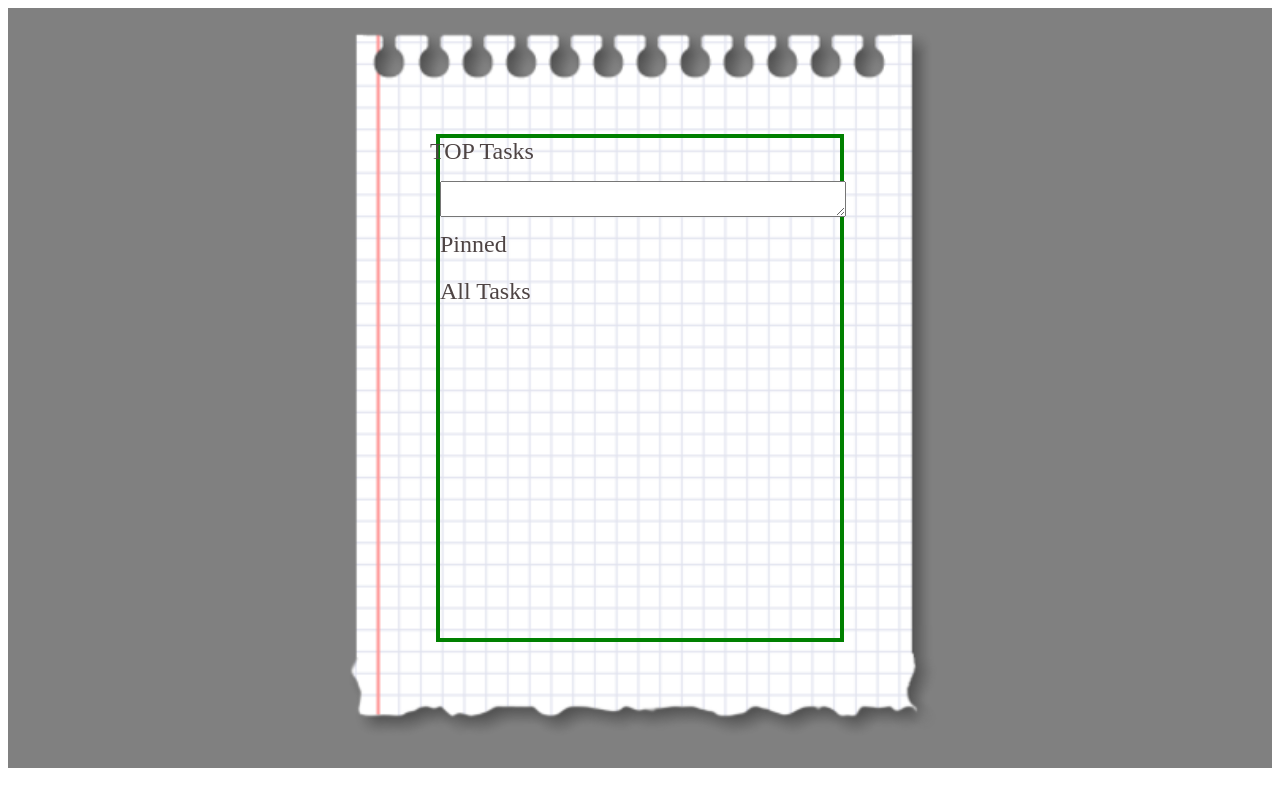
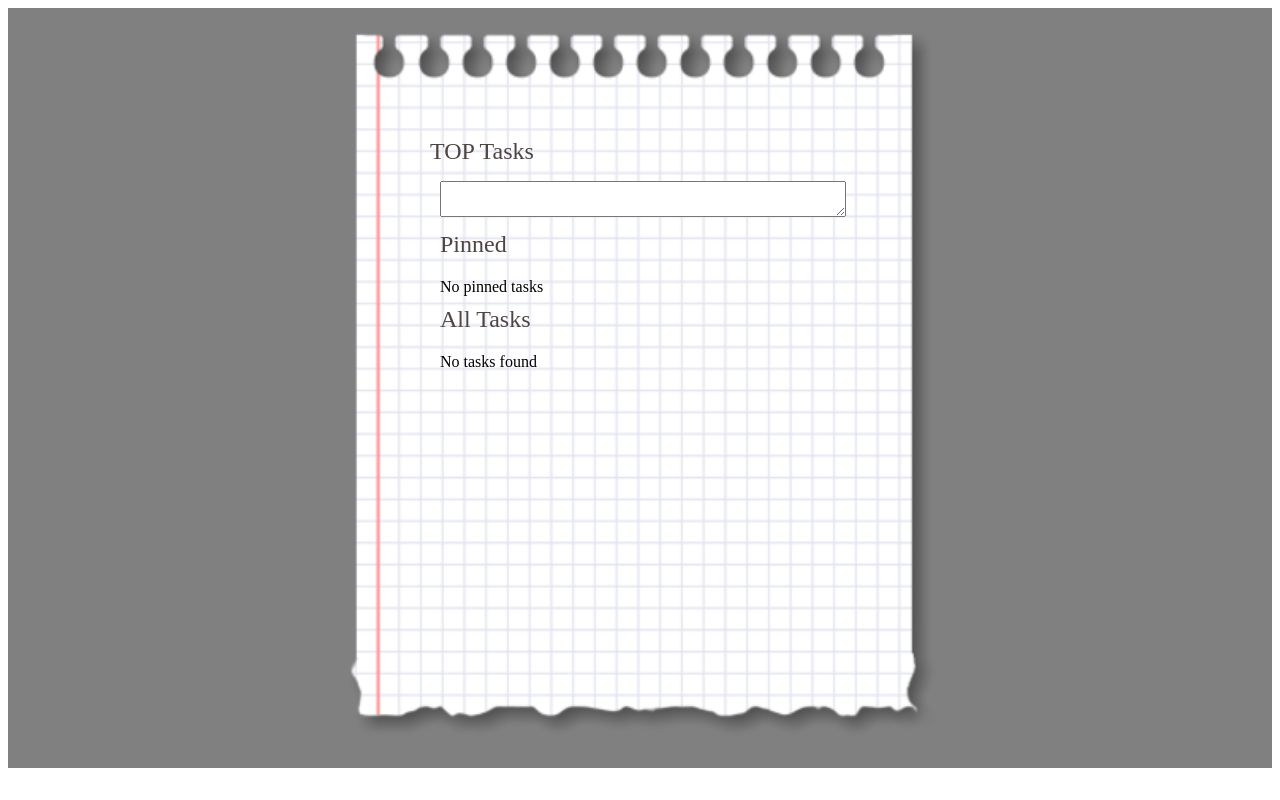
Before and after one commit to Ailis7/events2, a website built with webpack: page src/index.html in a window 1280 px wide. Built offline with nearby package versions, Linux system fonts and the light colour scheme.

Commit message:
fix border and Pin-block

```diff
--- a/src/css/style.css
+++ b/src/css/style.css
@@ -15,9 +15,6 @@
   height: 100%;
   max-width: 400px;
   max-height: 500px;
-  /* margin: auto;
-  padding-top: 100px; */
-  border: 4px solid green;
 }
 
 .topTasck {
--- a/src/js/classes/Logic.js
+++ b/src/js/classes/Logic.js
@@ -7,6 +7,8 @@ export default class Logic {
     this.area = document.querySelector('.area');
     this.divAllTask = document.querySelector('.allTask');
     this.divPinTasks = document.querySelector('.pinTasks');
+    this.pinnedSpan = document.createElement('span');
+    this.pinnedSpan.textContent = 'No pinned tasks';
     this.tasksArr = [];
   }
 
@@ -27,6 +29,7 @@ export default class Logic {
       this.sorting();
     });
     this.listnerPin();
+    this.sorting();
   }
 
   listnerPin() {
@@ -61,5 +64,14 @@ export default class Logic {
     if (this.divAllTask.innerHTML === '') {
       this.divAllTask.textContent = 'No tasks found';
     }
+    // console.log(this.divPinTasks.innerHTM !== '<span class="noPin">No pinned tasks</span>');
+    if (this.divPinTasks.innerHTML !== '<span class="noPin">No pinned tasks</span>') {
+      if (this.divPinTasks.innerHTML === '') {
+        // this.pinnedSpan.textContent = 'No pinned tasks';
+        this.divPinTasks.innerHTML = '<span class="noPin">No pinned tasks</span>';
+      } else {
+        document.querySelector('.noPin').remove();
+      }
+    }
   }
 }
```
